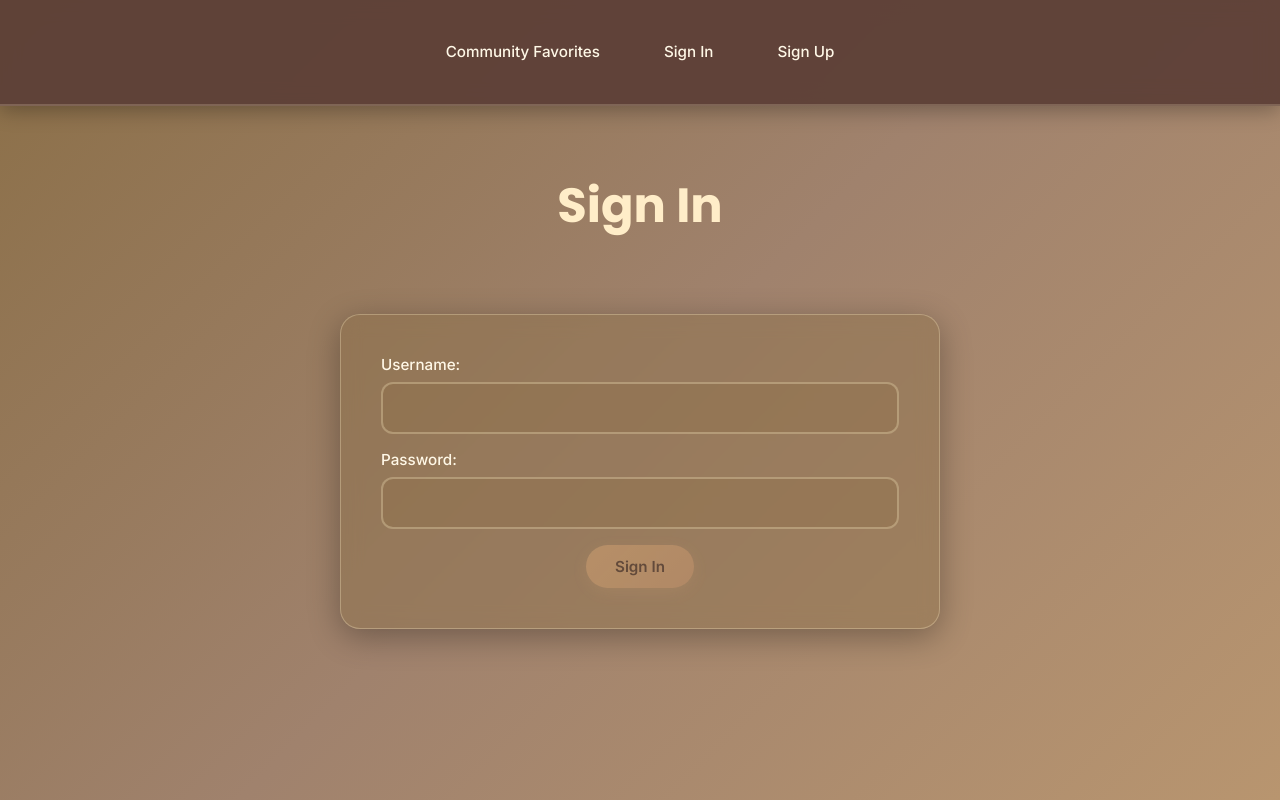
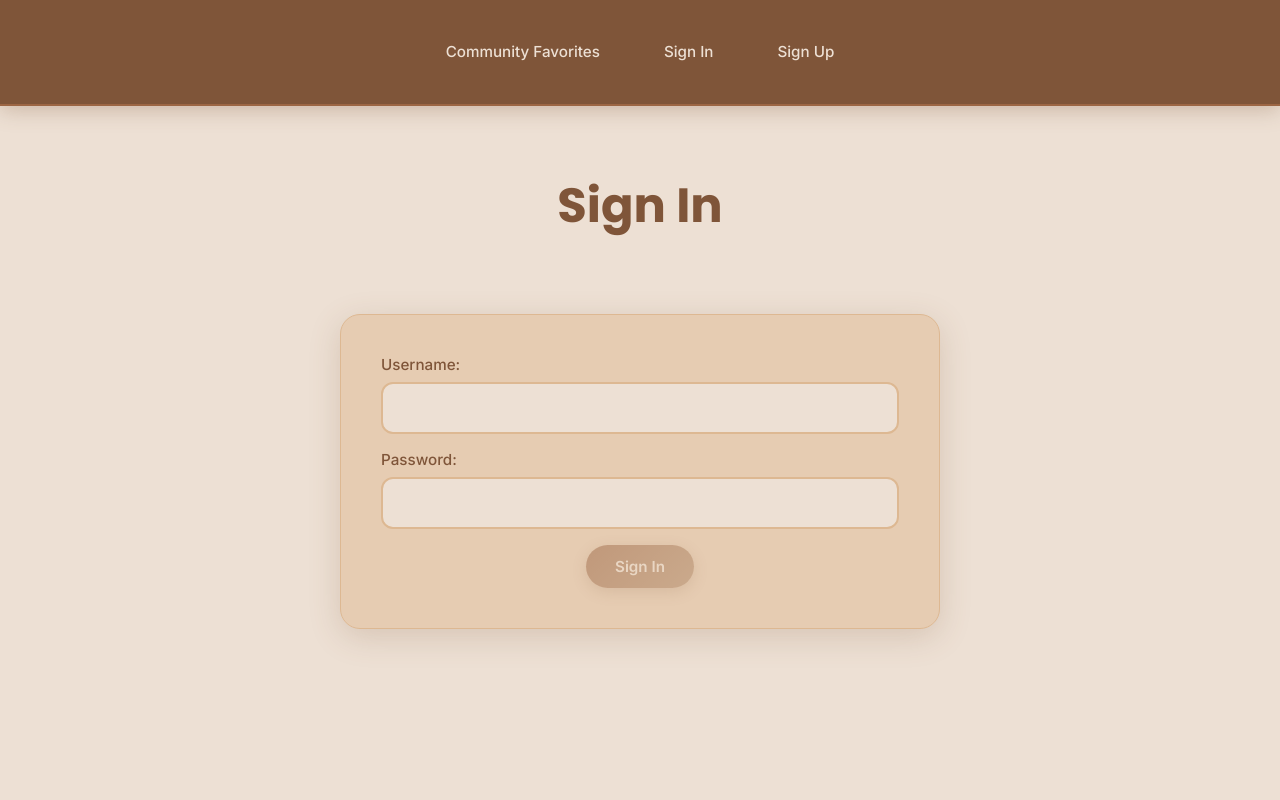
Before and after one commit to Jpangi/grounds-for-debate, a React (Vite) app in the folder client/: page / in a window 1280 px wide. Built offline with nearby package versions, Linux system fonts and the light colour scheme; no server answers.

Commit message:
updated css for different colors v3

```diff
--- a/client/src/components/coffee/SingleCoffeeSideBar.jsx
+++ b/client/src/components/coffee/SingleCoffeeSideBar.jsx
@@ -91,7 +91,7 @@ const styles = {
     top: 0,
     width: '400px',
     height: '100vh',
-    backgroundColor: '#fff',
+    backgroundColor: '#ede0d4',
     boxShadow: '-2px 0 10px rgba(0,0,0,0.1)',
     overflowY: 'auto',
     zIndex: 1000,
--- a/client/src/index.css
+++ b/client/src/index.css
@@ -10,8 +10,8 @@
 
 body {
   font-family: 'Inter', sans-serif;
-  background: linear-gradient(135deg, #8B6F47 0%, #A0826D 50%, #B8956F 100%);
-  color: #FFF8E7;
+  background: #ede0d4;
+  color: #7f5539;
   min-height: 100vh;
   text-align: center;
   display: flex;
@@ -30,14 +30,14 @@ body {
 /* Typography */
 h1, h2, h3, h4, h5, h6 {
   font-family: 'Poppins', sans-serif;
-  color: #FFFFFF;
+  color: #7f5539;
 }
 
 h1 {
   font-size: 3rem;
   margin-bottom: 1.5rem;
   font-weight: 700;
-  color: #FFEDC8;
+  color: #7f5539;
 }
 
 h2 {
@@ -46,26 +46,26 @@ h2 {
   font-weight: 600;
   position: relative;
   padding-bottom: 0.5rem;
-  color: #FFEDC8;
+  color: #7f5539;
 }
 
 h3 {
   font-size: 1.4rem;
   margin-bottom: 0.8rem;
   font-weight: 600;
-  color: #FFEDC8;
+  color: #7f5539;
 }
 
 /* Navigation */
 nav {
-  background: rgba(93, 64, 55, 0.95);
+  background: #7f5539;
   backdrop-filter: blur(10px);
   padding: 1.2rem 2rem;
-  box-shadow: 0 4px 20px rgba(0, 0, 0, 0.3);
+  box-shadow: 0 4px 20px rgba(127, 85, 57, 0.3);
   position: sticky;
   top: 0;
   z-index: 100;
-  border-bottom: 2px solid rgba(255, 237, 200, 0.2);
+  border-bottom: 2px solid #9c6644;
   width: 100%;
 }
 
@@ -81,7 +81,7 @@ nav ul {
 }
 
 nav li a {
-  color: #FFF8E7;
+  color: #ede0d4;
   text-decoration: none;
   font-weight: 500;
   font-size: 0.95rem;
@@ -92,8 +92,8 @@ nav li a {
 }
 
 nav li a:hover {
-  background: rgba(255, 237, 200, 0.15);
-  color: #FFEDC8;
+  background: rgba(237, 224, 212, 0.15);
+  color: #e6ccb2;
   transform: translateY(-2px);
 }
 
@@ -111,12 +111,12 @@ section {
 
 /* Forms */
 form {
-  background: rgba(139, 111, 71, 0.4);
+  background: #e6ccb2;
   backdrop-filter: blur(10px);
   border-radius: 20px;
   padding: 2.5rem;
-  box-shadow: 0 8px 32px rgba(0, 0, 0, 0.3);
-  border: 1px solid rgba(255, 237, 200, 0.3);
+  box-shadow: 0 8px 32px rgba(127, 85, 57, 0.2);
+  border: 1px solid #ddb892;
   max-width: 600px;
   width: 100%;
   margin: 2rem auto;
@@ -124,7 +124,7 @@ form {
 
 form label {
   display: block;
-  color: #FFF8E7;
+  color: #7f5539;
   font-weight: 500;
   margin-bottom: 0.5rem;
   margin-top: 1rem;
@@ -141,39 +141,39 @@ form select,
 form textarea {
   width: 100%;
   padding: 0.9rem 1.2rem;
-  border: 2px solid rgba(255, 237, 200, 0.3);
+  border: 2px solid #ddb892;
   border-radius: 12px;
   font-size: 0.95rem;
   font-family: 'Inter', sans-serif;
-  background: rgba(139, 111, 71, 0.3);
-  color: #FFF8E7;
+  background: #ede0d4;
+  color: #7f5539;
   transition: all 0.3s ease;
 }
 
 form input::placeholder,
 form select::placeholder,
 form textarea::placeholder {
-  color: rgba(255, 248, 231, 0.5);
+  color: rgba(127, 85, 57, 0.5);
 }
 
 form input:focus,
 form select:focus,
 form textarea:focus {
   outline: none;
-  border-color: #FFEDC8;
-  background: rgba(139, 111, 71, 0.4);
-  box-shadow: 0 0 0 4px rgba(255, 237, 200, 0.1);
+  border-color: #b08968;
+  background: #e6ccb2;
+  box-shadow: 0 0 0 4px rgba(176, 137, 104, 0.1);
 }
 
 form select option {
-  background: #8B6F47;
-  color: #FFF8E7;
+  background: #e6ccb2;
+  color: #7f5539;
 }
 
 /* Buttons */
 button {
-  background: linear-gradient(135deg, #D4A574 0%, #C8956D 100%);
-  color: #2E1A1A;
+  background: linear-gradient(135deg, #9c6644 0%, #b08968 100%);
+  color: #ede0d4;
   border: none;
   padding: 0.75rem 1.8rem;
   border-radius: 25px;
@@ -181,15 +181,15 @@ button {
   font-size: 0.95rem;
   cursor: pointer;
   transition: all 0.3s ease;
-  box-shadow: 0 4px 15px rgba(212, 165, 116, 0.3);
+  box-shadow: 0 4px 15px rgba(127, 85, 57, 0.3);
   font-family: 'Inter', sans-serif;
   margin-top: 1rem;
 }
 
 button:hover:not(:disabled) {
   transform: translateY(-2px);
-  box-shadow: 0 6px 20px rgba(212, 165, 116, 0.4);
-  background: linear-gradient(135deg, #C89464 0%, #B8855D 100%);
+  box-shadow: 0 6px 20px rgba(127, 85, 57, 0.4);
+  background: linear-gradient(135deg, #7f5539 0%, #9c6644 100%);
 }
 
 button:disabled {
@@ -214,12 +214,12 @@ form button[type="submit"] {
 }
 
 .coffee-card {
-  background: rgba(139, 111, 71, 0.4);
+  background: #e6ccb2;
   backdrop-filter: blur(10px);
   border-radius: 20px;
   padding: 1.8rem;
-  box-shadow: 0 8px 32px rgba(0, 0, 0, 0.3);
-  border: 1px solid rgba(255, 237, 200, 0.3);
+  box-shadow: 0 8px 32px rgba(127, 85, 57, 0.2);
+  border: 1px solid #ddb892;
   transition: all 0.3s ease;
   position: relative;
   overflow: hidden;
@@ -234,14 +234,14 @@ form button[type="submit"] {
   right: -50%;
   width: 150px;
   height: 150px;
-  background: radial-gradient(circle, rgba(255, 237, 200, 0.1) 0%, transparent 70%);
+  background: radial-gradient(circle, rgba(176, 137, 104, 0.1) 0%, transparent 70%);
   border-radius: 50%;
 }
 
 .coffee-card:hover {
   transform: translateY(-8px);
-  box-shadow: 0 12px 40px rgba(0, 0, 0, 0.4);
-  border-color: #FFEDC8;
+  box-shadow: 0 12px 40px rgba(127, 85, 57, 0.3);
+  border-color: #b08968;
 }
 
 /* Lists */
@@ -250,12 +250,12 @@ ul {
 }
 
 section > ul {
-  background: rgba(139, 111, 71, 0.4);
+  background: #e6ccb2;
   backdrop-filter: blur(10px);
   border-radius: 20px;
   padding: 1.8rem;
-  box-shadow: 0 8px 32px rgba(0, 0, 0, 0.3);
-  border: 1px solid rgba(255, 237, 200, 0.3);
+  box-shadow: 0 8px 32px rgba(127, 85, 57, 0.2);
+  border: 1px solid #ddb892;
   margin-bottom: 1.5rem;
   transition: all 0.3s ease;
   width: 100%;
@@ -264,19 +264,19 @@ section > ul {
 
 section > ul:hover {
   transform: translateY(-4px);
-  box-shadow: 0 12px 40px rgba(0, 0, 0, 0.4);
-  border-color: #FFEDC8;
+  box-shadow: 0 12px 40px rgba(127, 85, 57, 0.3);
+  border-color: #b08968;
 }
 
 li {
-  color: rgba(255, 248, 231, 0.9);
+  color: #7f5539;
   margin: 0.8rem 0;
   font-size: 0.95rem;
   line-height: 1.6;
 }
 
 li strong {
-  color: #FFEDC8;
+  color: #7f5539;
   font-weight: 600;
 }
 
@@ -301,7 +301,7 @@ main > h1 {
 div:has(> :only-child:is(h1, p):last-child) {
   text-align: center;
   padding: 3rem;
-  color: rgba(255, 248, 231, 0.8);
+  color: #7f5539;
 }
 
 /* Detail Page Styles */
@@ -318,34 +318,34 @@ section > h1 {
   top: 0;
   width: 400px;
   height: 100vh;
-  background: linear-gradient(180deg, #8B6F47 0%, #A0826D 100%);
-  box-shadow: -4px 0 30px rgba(0, 0, 0, 0.5);
+  background: linear-gradient(180deg, #e6ccb2 0%, #ddb892 100%);
+  box-shadow: -4px 0 30px rgba(127, 85, 57, 0.3);
   overflow-y: auto;
   z-index: 1000;
   padding: 20px;
-  border-left: 2px solid rgba(255, 237, 200, 0.3);
+  border-left: 2px solid #b08968;
   border-radius: 20px 0 0 20px;
 }
 
 .sidebar h1 {
-  color: #FFEDC8;
+  color: #7f5539;
   font-size: 2rem;
   margin-bottom: 1.5rem;
   padding-right: 40px;
 }
 
 .sidebar ul {
-  background: rgba(139, 111, 71, 0.4);
+  background: rgba(237, 224, 212, 0.6);
   backdrop-filter: blur(10px);
   border-radius: 16px;
   padding: 1.5rem;
-  border: 1px solid rgba(255, 237, 200, 0.3);
+  border: 1px solid #ddb892;
 }
 
 .sidebar li {
-  color: rgba(255, 248, 231, 0.9);
+  color: #7f5539;
   padding: 0.8rem 0;
-  border-bottom: 1px solid rgba(255, 237, 200, 0.2);
+  border-bottom: 1px solid rgba(176, 137, 104, 0.3);
   text-align: left;
 }
 
@@ -359,8 +359,8 @@ section > h1 {
 
 /* Close button for sidebar */
 button[style*="position: absolute"] {
-  background: rgba(212, 165, 116, 0.3);
-  color: #FFF8E7;
+  background: rgba(156, 102, 68, 0.3);
+  color: #7f5539;
   font-size: 24px;
   width: 40px;
   height: 40px;
@@ -373,7 +373,7 @@ button[style*="position: absolute"] {
 }
 
 button[style*="position: absolute"]:hover {
-  background: rgba(212, 165, 116, 0.5);
+  background: rgba(156, 102, 68, 0.5);
   transform: rotate(90deg);
 }
 
```
